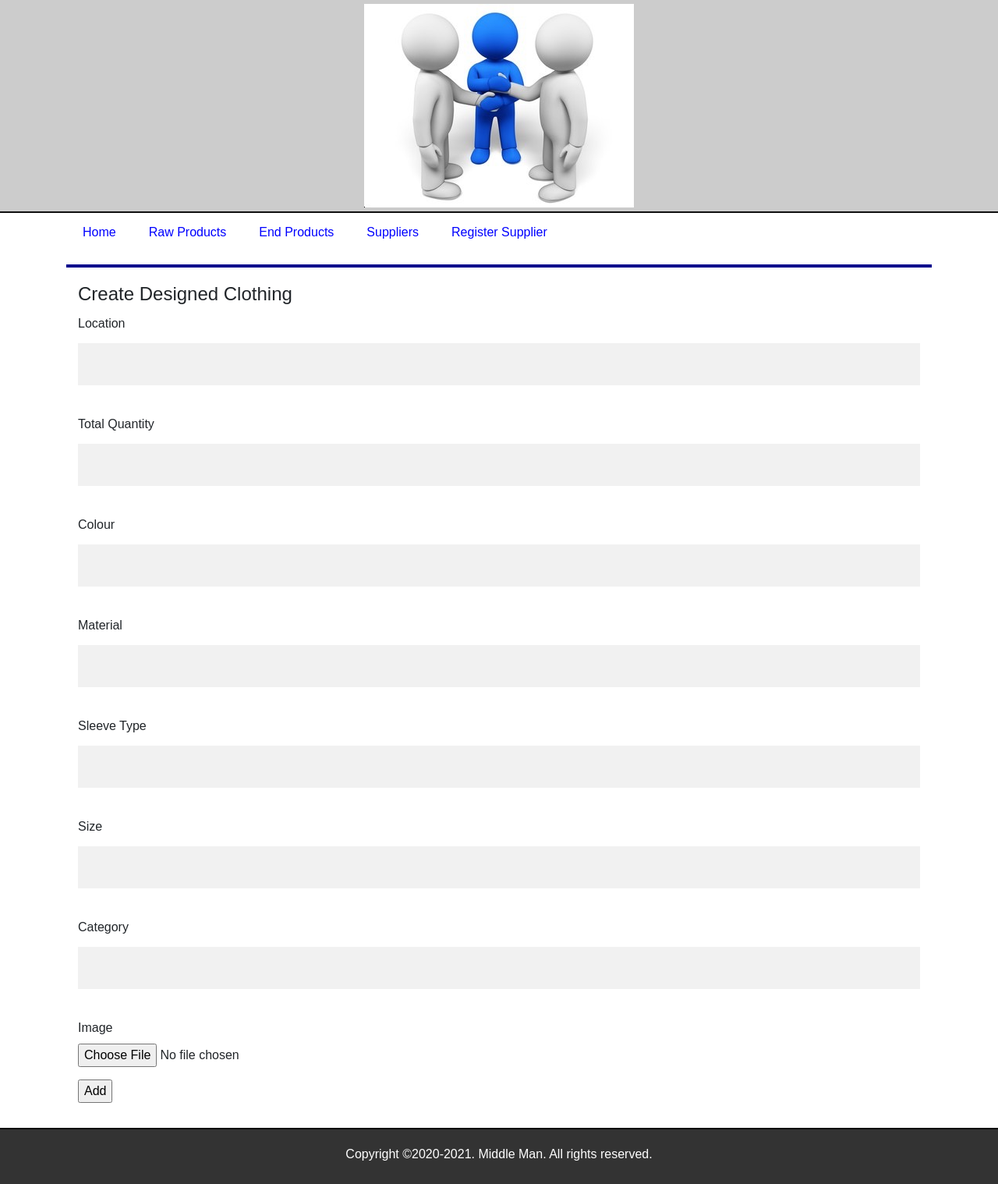
After one commit to shravantawri/Middleman, a Flask app: page /products/end/designed_clothing/add in a window 1280 px wide. The commit adds this page. Shown: the whole page at 78% size. Run offline with Flask 2, Linux system fonts and the light colour scheme; some libraries are stand-ins or nearby versions.

Commit message:
feat: add feature to create designed clothing

```diff
--- a/application/forms.py
+++ b/application/forms.py
@@ -2,6 +2,7 @@ from flask_wtf import FlaskForm
 from wtforms import StringField, PasswordField, SubmitField, BooleanField, IntegerField
 from wtforms.validators import DataRequired, Email, Length, EqualTo, ValidationError
 from application.models import User, Supplier, IncomingProduct, ProductSupplier, PlainClothing, Htp, Embroidery
+from flask_wtf.file import FileField, FileRequired
 
 
 class RegistrationForm(FlaskForm):
@@ -222,3 +223,15 @@ class AddDesignImprintedHtpForm(FlaskForm):
     category = StringField("Category", validators=[DataRequired()])
     total_quantity = StringField("Total Quantity", validators=[DataRequired()])
     submit = SubmitField("Create")
+
+
+class AddDesignedClothingForm(FlaskForm):
+    location = StringField("Location", validators=[DataRequired()])
+    total_quantity = StringField("Total Quantity", validators=[DataRequired()])
+    color = StringField("Colour", validators=[DataRequired()])
+    material = StringField("Material", validators=[DataRequired()])
+    sleeve_type = StringField("Sleeve Type", validators=[DataRequired()])
+    size = StringField("Size", validators=[DataRequired()])
+    category = StringField("Category", validators=[DataRequired()])
+    image = FileField("Image", validators=[FileRequired()])
+    submit = SubmitField("Add")
--- a/application/models.py
+++ b/application/models.py
@@ -253,7 +253,7 @@ class Embroidery(db.Model):
 class DesignImprintedHtp(db.Model):
     __tablename__ = 'design_imprinted_htp'
     id = db.Column(db.Integer, primary_key=True)
-    sku_id = db.Column(db.Integer, unique=True)
+    sku_id = db.Column(db.String, unique=True)
     location = db.Column(db.String)
     category = db.Column(db.String)
     total_quantity = db.Column(db.Integer)
@@ -288,7 +288,7 @@ class DesignImprintedHtp(db.Model):
 class DesignClothing(db.Model):
     __tablename__ = 'design_clothing'
     id = db.Column(db.Integer, primary_key=True)
-    sku_id = db.Column(db.Integer, unique=True)
+    sku_id = db.Column(db.String, unique=True)
     color = db.Column(db.String)
     material = db.Column(db.String)
     sleeve_type = db.Column(db.String)
--- a/application/routes.py
+++ b/application/routes.py
@@ -1,11 +1,12 @@
 from random import randint
 import datetime
 import os
-from application import app, models, db
+from application import app, models, db, utils
 from flask import render_template, request, json, Response, jsonify, redirect, flash, url_for
 from application.models import User, Enrollment, Supplier, IncomingProduct, ProductSupplier, PlainClothing, Embroidery, Htp, DesignClothing, DesignImprintedHtp
 from application.forms import RegistrationForm, SupplierForm, AddPlainClothingForm, IncreasePlainClothingForm, AddPlainClothingForm, AddEmbroideryForm, AddHtpForm, IncreaseEmbroideryForm, IncreaseHtpForm
-from application.forms import DecreasePlainClothingForm, DecreaseHtpForm, DecreaseEmbroideryForm, AddDesignImprintedHtpForm
+from application.forms import DecreasePlainClothingForm, DecreaseHtpForm, DecreaseEmbroideryForm, AddDesignImprintedHtpForm, AddDesignedClothingForm
+from werkzeug.utils import secure_filename
 
 
 @app.route("/")
@@ -50,7 +51,7 @@ def get_qr_code(raw_item, sku_id):
 
 
 @app.route("/products/incoming")
-def incoming_products(term=None):
+def incoming_products():
     incoming_products_data = IncomingProduct.query.order_by(
         IncomingProduct.updated_at.desc()).all()
 
@@ -58,17 +59,17 @@ def incoming_products(term=None):
 
 
 @app.route("/products/raw")
-def raw_products(term=None):
+def raw_products():
     return render_template("raw_products.html", raw_products=True)
 
 
 @app.route("/products/end")
-def end_products(term=None):
+def end_products():
     return render_template("end_products.html", end_products=True)
 
 
 @app.route("/products/end/designed_clothing")
-def view_designed_clothing(term=None):
+def view_designed_clothing():
     designed_clothing_data = DesignClothing.query.order_by(
         DesignClothing.updated_at.desc()).all()
 
@@ -84,7 +85,7 @@ def view_design_imprinted_htp():
 
 
 @app.route("/products/raw/plain_clothing")
-def view_plain_clothing(term=None):
+def view_plain_clothing():
     plain_clothing_data = PlainClothing.query.order_by(
         PlainClothing.updated_at.desc()).all()
 
@@ -92,7 +93,7 @@ def view_plain_clothing(term=None):
 
 
 @app.route("/products/raw/embroidery")
-def view_embroidery(term=None):
+def view_embroidery():
     embroidery_data = Embroidery.query.order_by(
         Embroidery.updated_at.desc()).all()
 
@@ -353,7 +354,7 @@ def register_supplier():
 
 
 @app.route("/supplier", methods=["GET"])
-def supplier(term=None):
+def supplier():
     supplier_data = Supplier.query.all()
 
     return render_template("supplier.html", supplierData=supplier_data, supplier=True)
@@ -447,7 +448,7 @@ def add_design_imprinted_htp():
         location = form.location.data
         category = form.category.data
         total_quantity = form.total_quantity.data
-        sku_id = generate_sku_id()
+        sku_id = utils.generate_sku_id(category)
         design_imprinted_htp = DesignImprintedHtp(
             sku_id=sku_id,
             location=location,
@@ -462,8 +463,34 @@ def add_design_imprinted_htp():
     return render_template("add_design_imprinted_htp.html", title="Create Design Imprinted HTP", form=form, add_htp=True)
 
 
-def generate_sku_id():
-    s = ''
-    for _ in range(5):
-        s = s + str(randint(0, 9))
-    return int(s)
+@app.route("/products/end/designed_clothing/add", methods=["GET", "POST"])
+def add_designed_clothing():
+    form = AddDesignedClothingForm()
+    if form.validate_on_submit():
+        location = form.location.data
+        total_quantity = form.total_quantity.data
+        color = form.color.data
+        material = form.material.data
+        sleeve_type = form.sleeve_type.data
+        size = form.size.data
+        category = form.category.data
+        f = form.image.data
+        image_url = utils.upload_image_to_bucket(f)
+        sku_id = utils.generate_sku_id(category)
+        designed_clothing = DesignClothing(
+            sku_id=sku_id,
+            location=location,
+            total_quantity=total_quantity,
+            color=color,
+            sleeve_type=sleeve_type,
+            material=material,
+            size=size,
+            category=category,
+            image_url=image_url
+        )
+        db.session.add(designed_clothing)
+        db.session.commit()
+        flash(
+            f'You have successfully created Designed Clothing with SKU ID: {sku_id}', "success")
+        return redirect(url_for('view_designed_clothing'))
+    return render_template("add_designed_clothing.html", title="Create Designed Clothing", form=form, add_plain_clothing=True)
--- /dev/null
+++ b/application/templates/add_designed_clothing.html
@@ -0,0 +1,73 @@
+{% extends "layout.html" %}
+
+{% block content %}
+
+<div class="container">
+    <form name="designed_clothing" action="" method="post" novalidate enctype="multipart/form-data">
+        <fieldset class="form-group">
+            <legend>{{title}}</legend>
+            {{ form.hidden_tag() }}
+            <p> {{ form.location.label }}</br>
+                {{ form.location }}
+                {% for error in form.location.errors %}
+                <span class="error-message">{{ error }}</span>
+                {% endfor %}
+            </p>
+
+            <p> {{ form.total_quantity.label }}</br>
+                {{ form.total_quantity }}
+                {% for error in form.total_quantity.errors %}
+                <span class="error-message">{{ error }}</span>
+                {% endfor %}
+            </p>
+
+            <p> {{ form.color.label }}</br>
+                {{ form.color }}
+                {% for error in form.color.errors %}
+                <span class="error-message">{{ error }}</span>
+                {% endfor %}
+            </p>
+
+            <p> {{ form.material.label }}</br>
+                {{ form.material }}
+                {% for error in form.material.errors %}
+                <span class="error-message">{{ error }}</span>
+                {% endfor %}
+            </p>
+
+            <p> {{ form.sleeve_type.label }}</br>
+                {{ form.sleeve_type }}
+                {% for error in form.sleeve_type.errors %}
+                <span class="error-message">{{ error }}</span>
+                {% endfor %}
+            </p>
+
+            <p> {{ form.size.label }}</br>
+                {{ form.size }}
+                {% for error in form.size.errors %}
+                <span class="error-message">{{ error }}</span>
+                {% endfor %}
+            </p>
+
+            <p> {{ form.category.label }}</br>
+                {{ form.category }}
+                {% for error in form.category.errors %}
+                <span class="error-message">{{ error }}</span>
+                {% endfor %}
+            </p>
+
+            <p> {{ form.image.label }}</br>
+                {{ form.image }}
+                {% for error in form.image.errors %}
+                <span class="error-message">{{ error }}</span>
+                {% endfor %}
+            </p>
+
+            <p>
+                {{ form.submit() }}
+            </p>
+
+        </fieldset>
+    </form>
+</div>
+{% endblock %}
--- a/requirements.txt
+++ b/requirements.txt
@@ -30,3 +30,4 @@ speaklater==1.3
 SQLAlchemy==1.4.26
 Werkzeug==1.0.1
 WTForms==2.3.3
+google-cloud-storage==1.43.0
```
Also changed, not shown: application/templates/designed_clothing.html (+8 -3 lines), application/utils.py (added, +35 -0 lines), migrations/versions/b1ea58ec52b9_.py (added, +57 -0 lines), 1 other file.
